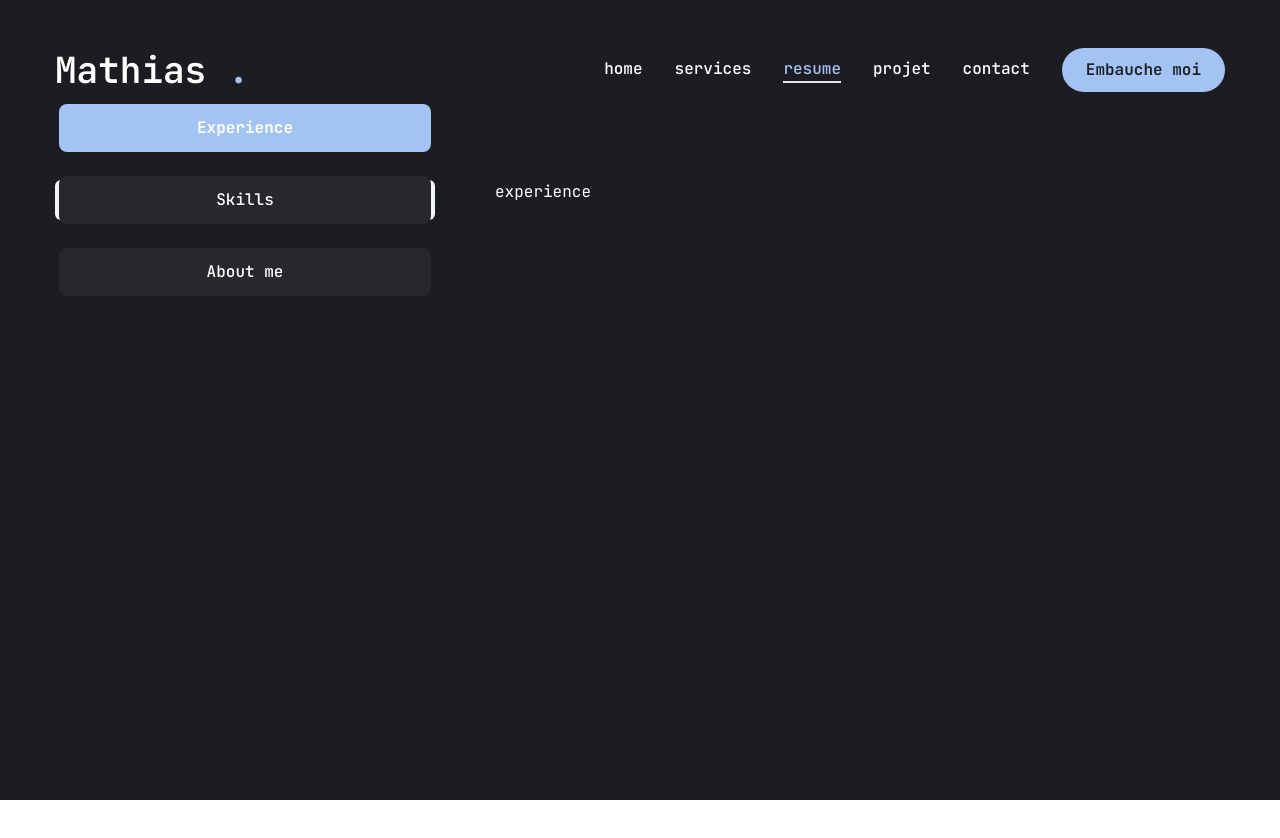
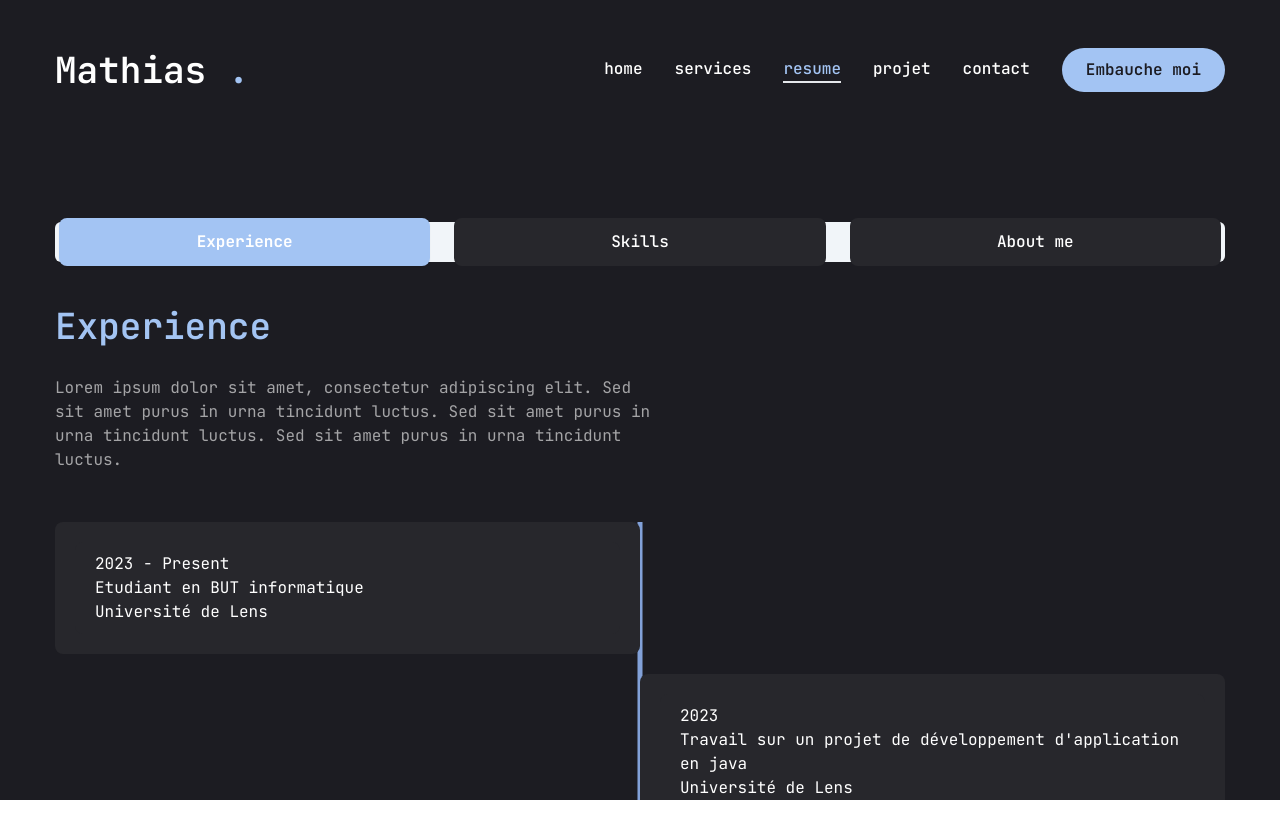
Before and after one commit to Mathias92-cmd/portfolio, a Next.js app: page /resume in a window 1280 px wide. Shown: the top 838 px of the page. Before the commit the page ends 800 px from the top, so only its background shows below. Built offline with nearby package versions, Linux system fonts and the light colour scheme.

Commit message:
Experience 1.0

```diff
--- a/app/globals.css
+++ b/app/globals.css
@@ -39,3 +39,45 @@
     font-family: var(--font-jetbrainsMono);
   }
 }
+
+.timeline {
+  position: relative;
+  padding: 0;
+  list-style: none;
+}
+
+.timeline::before {
+  content: '';
+  position: absolute;
+  top: 0;
+  bottom: 0;
+  width: 5px;
+  background: #82a1d9;
+  left: 50%;
+  transform: translateX(-50%);
+}
+
+.timeline-item {
+  position: relative;
+  margin: 20px 0;
+  width: 50%;
+  padding: 20px;
+  background: #27272c;
+  border-radius: 8px;
+  text-align: left;
+}
+
+.timeline-item:nth-child(odd) {
+  left: 0;
+}
+
+.timeline-item:nth-child(even) {
+  left: 50%;
+}
+
+
+.timeline-content {
+  padding: 10px 20px;
+  background: #27272c;
+  border-radius: 8px;
+}
--- a/app/resume/page.jsx
+++ b/app/resume/page.jsx
@@ -4,6 +4,7 @@ import { motion } from "framer-motion";
 import { Tabs, TabsContent, TabsList, TabsTrigger } from '@/components/ui/tabs';
 import { FaHtml5, FaCss3, FaJs, FaReact, FaFigma, FaNodeJs, FaPython, FaPhp } from 'react-icons/fa';
 import { SiTailwindcss, SiNextdotjs } from "react-icons/si";
+import {ScrollArea} from "@/components/ui/scroll-area";
 
 const about = {
     title: "About Me",
@@ -39,11 +40,21 @@ const about = {
 const experience = {
     icon: "👨‍💻",
     title: "Experience",
-    description: "Lorem",
+    description: "Lorem ipsum dolor sit amet, consectetur adipiscing elit. Sed sit amet purus in urna tincidunt luctus. Sed sit amet purus in urna tincidunt luctus. Sed sit amet purus in urna tincidunt luctus.",
     items: [
         {
             etablissement: "Université de Lens",
             poste: "Etudiant en BUT informatique",
+            date: "2023 - Present",
+        },
+        {
+            etablissement: "Université de Lens",
+            poste: "Travail sur un projet de développement d'application en java",
+            date: "2023",
+        },
+        {
+            etablissement: "Udemy",
+            poste: "Formation en Python",
             date: "2023 - Present",
         },
         {
@@ -55,7 +66,7 @@ const experience = {
             etablissement: "College Anita Conti",
             poste: "Brevet des collèges",
             date: "2017 - 2021",
-        }
+        },
     ]
 };
 
@@ -110,24 +121,43 @@ const Resume = () => {
             }}
             className="min-h-[80vh] flex items-center justify-center py-12 xl:py-8"
         >
-            <div className="container mx-auto">
+            <div className="container mx-auto mt-[50px]">
                 <Tabs
                     defaultValue="experience"
-                    className="flex flex-col xl:flex-row gap-[60px]"
+                    className="flex flex-col gap-[20px]"
                 >
-                    <TabsList className="flex flex-col w-full max-w-[380px] mx-auto xl:mx-0 gap-6">
-                        <TabsTrigger value="experience">Experience</TabsTrigger>
-                        <TabsTrigger value="skills">Skills</TabsTrigger>
-                        <TabsTrigger value="aboutme">About me</TabsTrigger>
+                    <TabsList className="flex w-full justify-center gap-6 items-center flex-row">
+                        <TabsTrigger className="p-3 text-base" value="experience">Experience</TabsTrigger>
+                        <TabsTrigger className="p-3 text-base" value="skills">Skills</TabsTrigger>
+                        <TabsTrigger className="p-3 text-base" value="aboutme">About me</TabsTrigger>
                     </TabsList>
-                    <div className="min-h-[70vh] w-full">
-                        <TabsContent value="experience" className="w-full">
-                            experience
+                    <div className="w-full">
+                        <TabsContent value="experience" className="w-full mt-6">
+                            <div className="flex flex-col gap-[30px] text-center xl:text-left">
+                                <h3 className="text-4xl font-semibold text-accent">{experience.title}</h3>
+                                <p className="max-w-[600px] text-white/60 mx-auto xl:mx-0">
+                                    {experience.description}
+                                </p>
+                                <ScrollArea className="h-[400px]">
+                                    <ul className="timeline">
+                                        {experience.items.map((item, index) => (
+                                            <li key={index} className="timeline-item">
+                                                <div className="timeline-icon"></div>
+                                                <div className="timeline-content">
+                                                    <span>{item.date}</span>
+                                                    <h3>{item.poste}</h3>
+                                                    <p>{item.etablissement}</p>
+                                                </div>
+                                            </li>
+                                        ))}
+                                    </ul>
+                                </ScrollArea>
+                            </div>
                         </TabsContent>
-                        <TabsContent value="skills" className="w-full">
+                        <TabsContent value="skills" className="w-full mt-6">
                             skills
                         </TabsContent>
-                        <TabsContent value="about" className="w-full">
+                        <TabsContent value="about" className="w-full mt-6">
                             about
                         </TabsContent>
                     </div>
```
